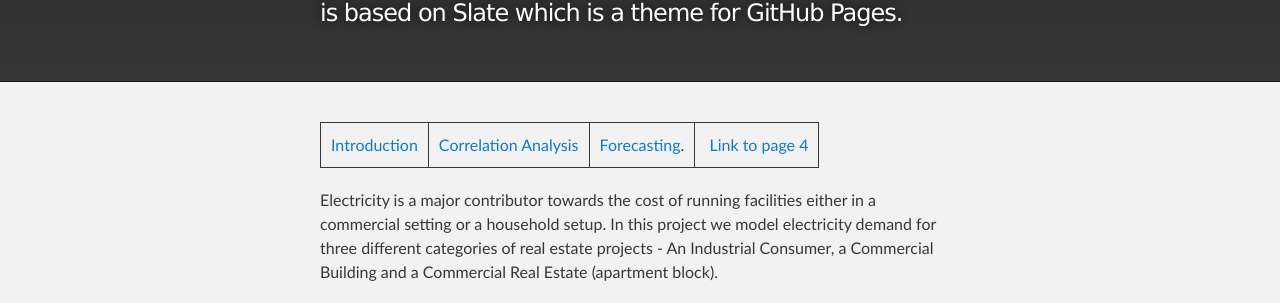
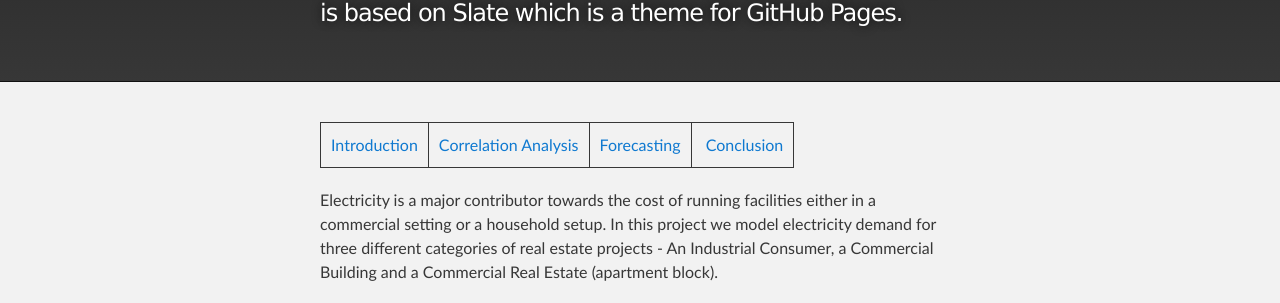
Before and after one commit to dmuiruri/ds_proj, a Jekyll site: the page built from docs/index.md, in a window 1280 px wide and 900 px high. Shown: the part 227-530 px from the top of the window. Built offline with Jekyll 4.4.1, drawn with Linux system fonts in a browser that asks for light colours.

Commit message:
Update index.md

```diff
--- a/docs/index.md
+++ b/docs/index.md
@@ -2,7 +2,7 @@
 layout: default
 ---
 
-[Introduction](./index.html) | [Correlation Analysis](./pages/corr_analysis.html) | [Forecasting](./pages/another-page.html). | [Link to page 4](./pages/another-page.html)
+[Introduction](./index.html) | [Correlation Analysis](./pages/corr_analysis.html) | [Forecasting](./pages/forecasting.html) | [Conclusion](./pages/conclusion.html)
 
 Electricity is a major contributor towards the cost of running facilities either in a commercial setting or a household setup. In this project we model electricity demand for three different categories of real estate projects - An Industrial Consumer, a Commercial Building and a Commercial Real Estate (apartment block).
 
```
